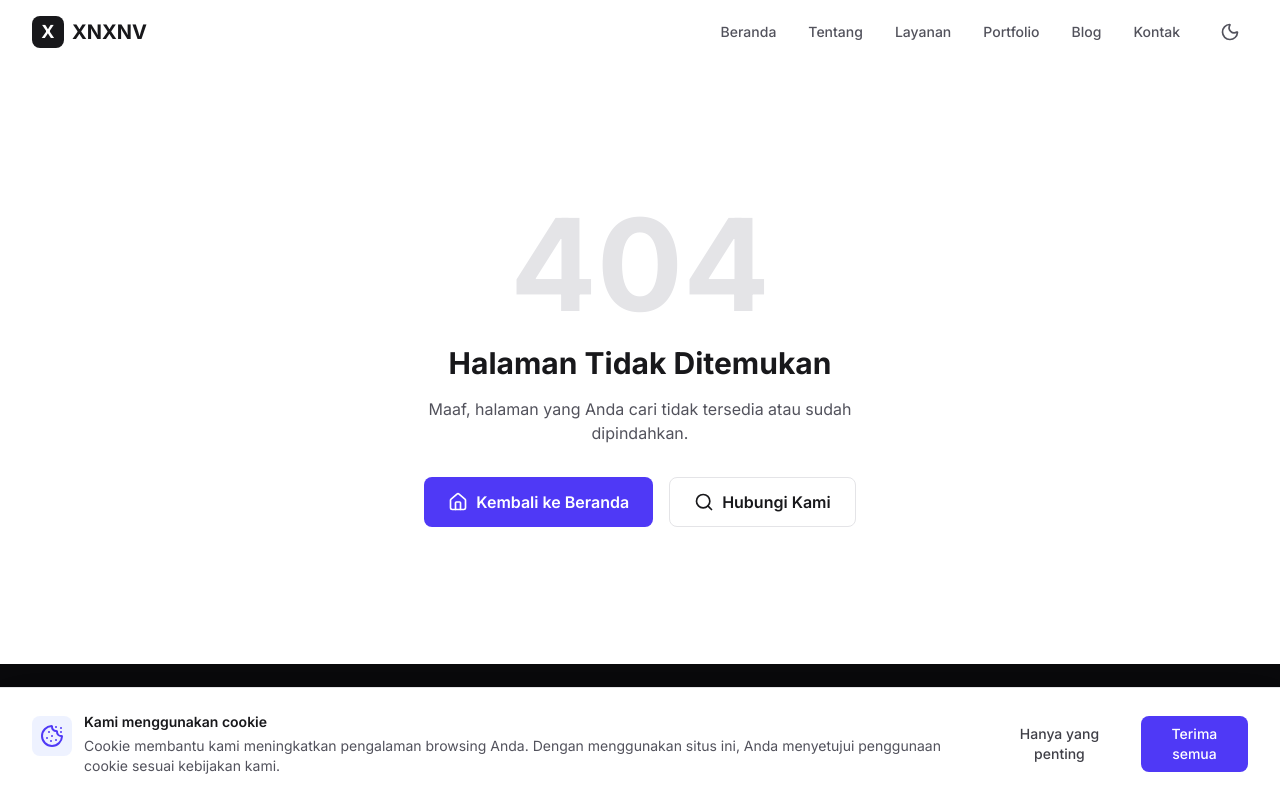
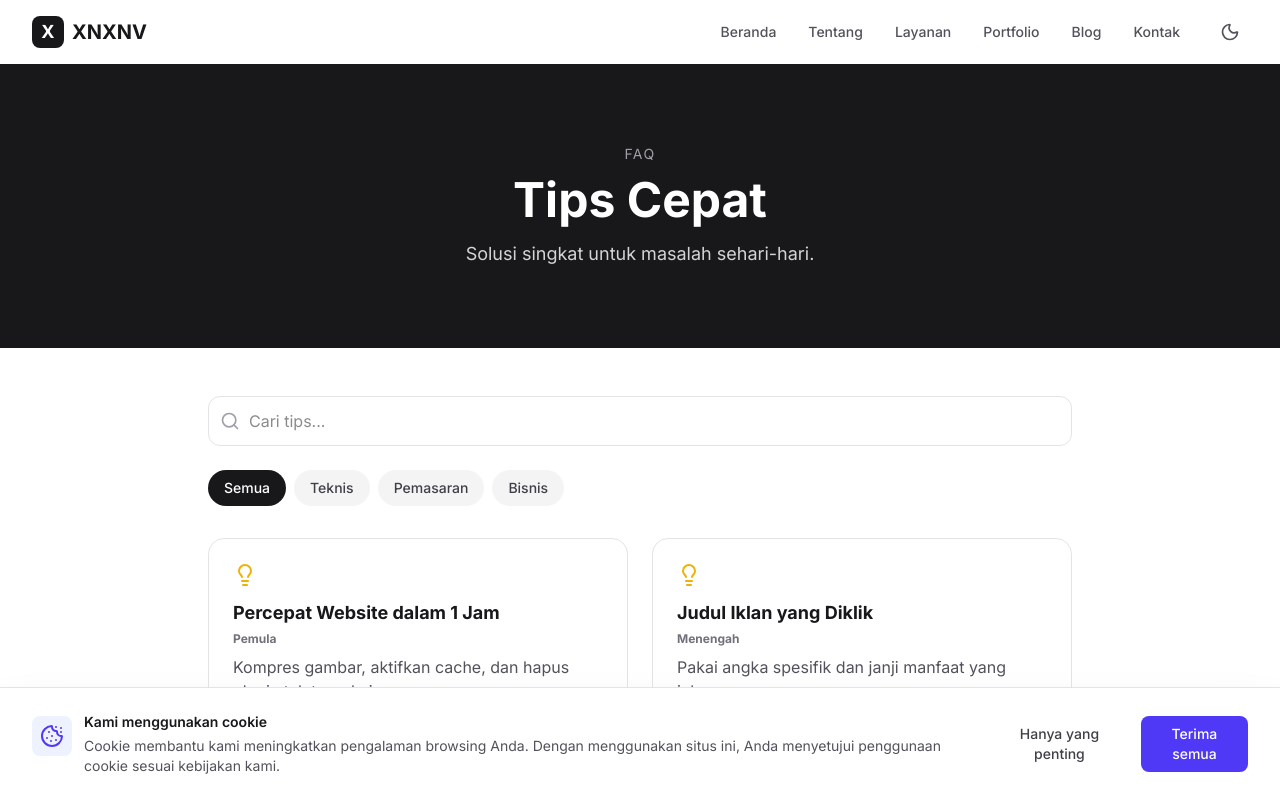
Before and after one commit to aryaapriawann-dev/XNXNV, a Next.js app: page /faq/tips in a window 1280 px wide. Before the commit this address had no page. Shown: the top 798 px of the page. Built offline with nearby package versions, Linux system fonts and the light colour scheme.

Commit message:
feat(faq): add Tips page

```diff
--- /dev/null
+++ b/src/app/faq/tips/page.tsx
@@ -0,0 +1,41 @@
+"use client";
+import { useMemo, useState } from "react";
+import Link from "next/link";
+import { Search, Lightbulb, ChevronRight } from "lucide-react";
+const TIPS = [
+  { id: "1", judul: "Percepat Website dalam 1 Jam", kategori: "teknis", level: "Pemula", isi: "Kompres gambar, aktifkan cache, dan hapus plugin tak terpakai." },
+  { id: "2", judul: "Judul Iklan yang Diklik", kategori: "pemasaran", level: "Menengah", isi: "Pakai angka spesifik dan janji manfaat yang jelas." },
+  { id: "3", judul: "Invoice Tepat Waktu Dibayar", kategori: "bisnis", level: "Pemula", isi: "Tenggat jelas, denda transparan, dan pengingat otomatis." },
+  { id: "4", judul: "Backup Sebelum Update", kategori: "teknis", level: "Pemula", isi: "Selalu backup penuh sebelum memperbarui apapun." },
+  { id: "5", judul: "Konten 1 Jadi 5 Format", kategori: "pemasaran", level: "Menengah", isi: "Daur ulang artikel jadi video, carousel, dan newsletter." },
+  { id: "6", judul: "Brief Desain Anti Revisi", kategori: "bisnis", level: "Lanjutan", isi: "Sertakan contoh, batasan, dan definisi selesai." },
+];
+const CATS = [{ id: "all", label: "Semua" }, { id: "teknis", label: "Teknis" }, { id: "pemasaran", label: "Pemasaran" }, { id: "bisnis", label: "Bisnis" }] as const;
+export default function TipsPage() {
+  const [q, setQ] = useState(""); const [cat, setCat] = useState<string>("all");
+  const f = useMemo(() => TIPS.filter((t) => (cat === "all" || t.kategori === cat) && (t.judul + t.isi).toLowerCase().includes(q.toLowerCase())), [q, cat]);
+  return (
+    <div className="flex flex-col min-h-screen">
+      <section className="py-20 bg-zinc-900 text-white text-center"><div className="max-w-4xl mx-auto px-4">
+        <p className="text-sm uppercase tracking-widest text-zinc-400 mb-3">FAQ</p>
+        <h1 className="text-4xl sm:text-5xl font-bold mb-4">Tips Cepat</h1>
+        <p className="text-lg text-zinc-300">Solusi singkat untuk masalah sehari-hari.</p></div></section>
+      <section className="py-12 bg-white dark:bg-slate-950"><div className="max-w-4xl mx-auto px-4">
+        <div className="relative mb-6"><Search className="absolute left-3 top-1/2 -translate-y-1/2 h-5 w-5 text-zinc-400" />
+          <input value={q} onChange={(e) => setQ(e.target.value)} placeholder="Cari tips..."
+            className="w-full pl-10 pr-4 py-3 rounded-xl border border-zinc-200 dark:border-slate-700 bg-white dark:bg-slate-900 text-zinc-900 dark:text-white" /></div>
+        <div className="flex flex-wrap gap-2 mb-8">{CATS.map((c) => (
+          <button key={c.id} onClick={() => setCat(c.id)} className={`px-4 py-2 rounded-full text-sm font-medium transition-colors ${cat === c.id ? "bg-zinc-900 text-white dark:bg-white dark:text-zinc-900" : "bg-zinc-100 text-zinc-700 dark:bg-slate-800 dark:text-zinc-300"}`}>{c.label}</button>))}</div>
+        <div className="grid grid-cols-1 md:grid-cols-2 gap-6">{f.map((t) => (
+          <div key={t.id} className="p-6 rounded-2xl border border-zinc-200 dark:border-slate-800 bg-white dark:bg-slate-900">
+            <Lightbulb className="h-6 w-6 text-yellow-500 mb-3" />
+            <h2 className="text-lg font-bold text-zinc-900 dark:text-white mb-1">{t.judul}</h2>
+            <p className="text-xs font-bold text-zinc-500 mb-2">{t.level}</p>
+            <p className="text-zinc-600 dark:text-zinc-400">{t.isi}</p>
+          </div>))}</div>
+        {f.length === 0 && <p className="text-center text-zinc-500 py-12">Tidak ada tips yang cocok.</p>}
+        <div className="flex justify-center mt-12"><Link href="/faq/search" className="inline-flex items-center gap-2 px-6 py-3 bg-zinc-900 text-white rounded-full font-semibold hover:bg-zinc-700 transition-colors">Cari FAQ <ChevronRight className="h-5 w-5" /></Link></div>
+      </div></section>
+    </div>
+  );
+}
```
